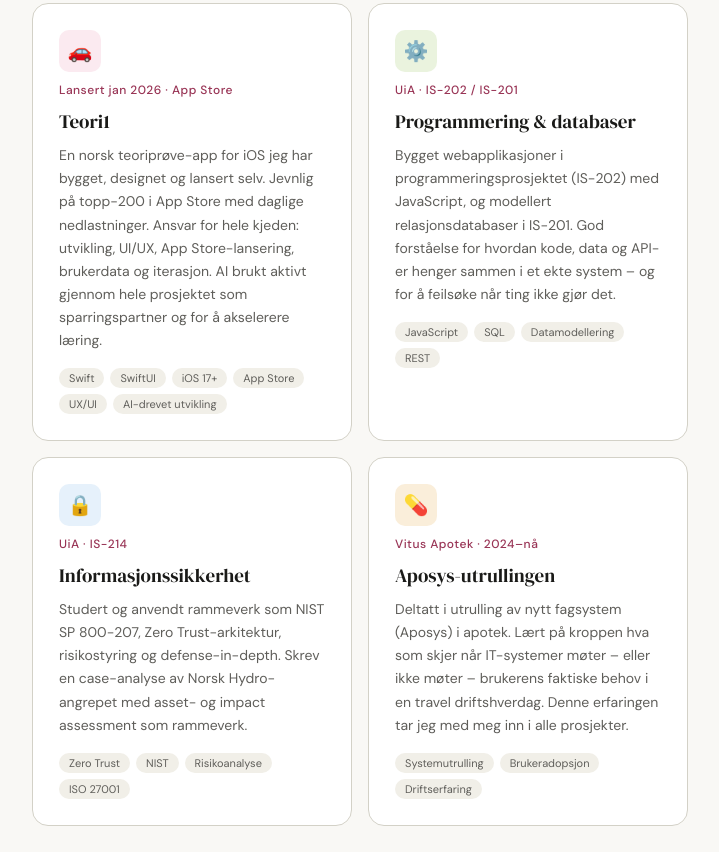
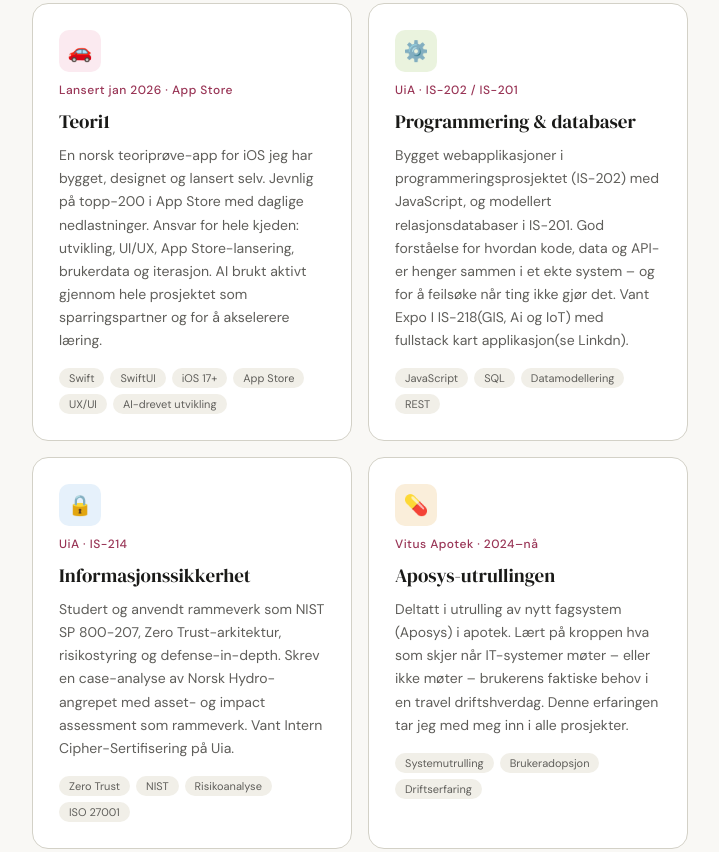
Before and after one commit to IsakJG/S-knadsNettside, a plain HTML site: page index.html in a window 1280 px wide. Shown: the part 1354-2206 px from the top of the page, without its empty margins (280-999 px from the left). Drawn offline with Linux system fonts and the light colour scheme.

Commit message:
Revise project descriptions and update video link
Updated project descriptions and added additional achievements.

```diff
--- a/index.html
+++ b/index.html
@@ -461,7 +461,8 @@
       <p class="project-desc">
         Bygget webapplikasjoner i programmeringsprosjektet (IS-202) med JavaScript, og
         modellert relasjonsdatabaser i IS-201. God forståelse for hvordan kode, data og
-        API-er henger sammen i et ekte system – og for å feilsøke når ting ikke gjør det.
+        API-er henger sammen i et ekte system – og for å feilsøke når ting ikke gjør det. Vant Expo I IS-218(GIS, Ai og IoT)
+        med fullstack kart applikasjon(se Linkdn).
       </p>
       <div class="project-tags">
         <span class="project-tag">JavaScript</span>
@@ -478,7 +479,7 @@
       <p class="project-desc">
         Studert og anvendt rammeverk som NIST SP 800-207, Zero Trust-arkitektur,
         risikostyring og defense-in-depth. Skrev en case-analyse av Norsk Hydro-angrepet
-        med asset- og impact assessment som rammeverk.
+        med asset- og impact assessment som rammeverk. Vant Intern Cipher-Sertifisering på Uia.
       </p>
       <div class="project-tags">
         <span class="project-tag">Zero Trust</span>
@@ -515,7 +516,7 @@
   <div class="video-card">
     <div class="video-wrapper">
       <iframe
-        src="https://www.youtube.com/embed/DtNRDQk9SAA?rel=0&modestbranding=1"
+        src="https://www.youtube.com/embed/0BvlBJtzKzY"
         title="Introduksjonsvideo"
         frameborder="0"
         allow="accelerometer; autoplay; clipboard-write; encrypted-media; gyroscope; picture-in-picture; web-share"
```
